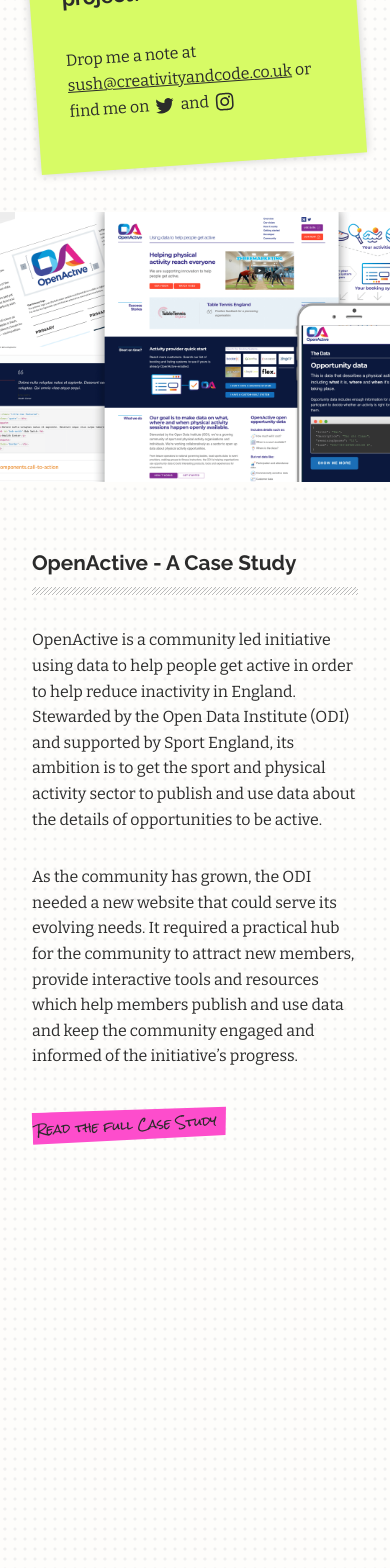
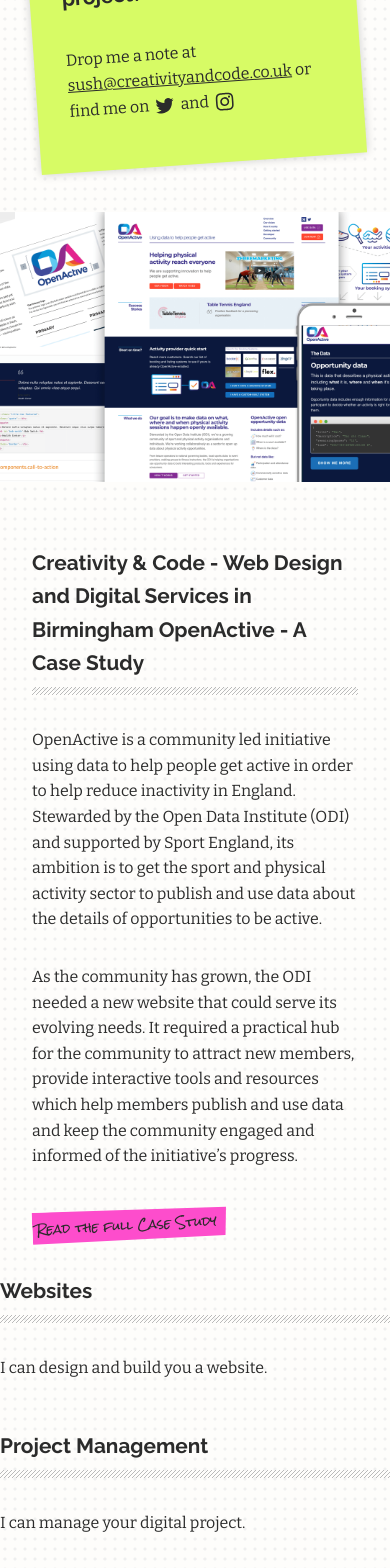
Before and after one commit to maxray/maxray.github.io, a Jekyll site: the page built from index.html, in a window 390 px wide. Shown: the part 1226-2794 px from the top of the page. Built offline with Jekyll 4.4.1, drawn with Linux system fonts in a browser that asks for light colours.

Commit message:
title tweak

```diff
--- a/css/main.css
+++ b/css/main.css
@@ -529,6 +529,16 @@
   #list2 section {
     padding: 2rem; }
 
+#my-services {
+  display: grid;
+  grid-template-columns: 1fr  1fr;
+  grid-gap: 1rem; }
+  @media only screen and (max-width: 600px) {
+    #my-services {
+      grid-template-columns: 1fr; } }
+  #my-services .my-service {
+    grid-column: 1fr; }
+
 #feature {
   grid-column: 1 / span 5;
   grid-row: 3;
--- a/index.html
+++ b/index.html
@@ -1,5 +1,6 @@
 ---
 layout: default
+title: Creativity & Code - Web Design and Digital Services in Birmingham
 ---
 
     <article id="introduction">
@@ -44,85 +45,13 @@
       </div>
       </article>
     </section>
-
-    <!-- <section id="feature">
-        <h4> Recent Posts </h4>
-      <article>
-         {% assign work =  site.categories.Work    %}
-          {% for post in work limit:1 offset:2 %}
-        <div  style="background: url({{post.thumbnail_image | relative_url}})top center / cover no-repeat;">
-          <a href="{{ post.url }}" class="second-cta blog">{{post.title }}</a>
-          {% endfor %}
-        </div>
-          {% assign play =  site.categories.Play    %}
-          {% for post in play limit:1  %}
-        <div   style="background: url({{post.thumbnail_image | relative_url}})top center / cover no-repeat;">
-
-           <a href="{{ post.url }}" class="second-cta blog">{{post.title }}</a>
-          {% endfor %}
-        </div>
-        {% for post in site.products limit:1 %}
-        <div   style="background: url({{post.thumbnail_image | relative_url}})top center / cover no-repeat;">
-           <a href="{{ post.url }}" class="second-cta art">{{post.title }} - £{{post.price }}</a>
-          {% endfor %}</div>
-
-          {% for page in site.pages   %}
-         {% if page.title == 'Services' %}
-
-
-        <div   style="background: url({{page.thumbnail_image | relative_url}})top center / cover no-repeat;"> <a href="{{page.url }}" class="second-cta services">{{page.title }}</a>
-          </div>
-      {% endif %}
-        {% endfor %}
-      </article>
-    </section> -->
-
-
-
-
-
-
-<!--       <section id="archive">
-    <h3>Older Posts</h3>
-    <ul class="this">
-    {%for post in site.posts offset:1 %}
-      {% unless post.next %}
-
-      {% else %}
-        {% capture year %}{{ post.date | date: '%Y' }}{% endcapture %}
-        {% capture nyear %}{{ post.next.date | date: '%Y' }}{% endcapture %}
-        {% if year != nyear %}
-          </ul>
-          <h3>{{ post.date | date: '%Y' }}</h3>
-          <ul class="past">
-        {% endif %}
-      {% endunless %}
-        <li><img src="{{ site.baseurl }}/assets/{{post.categories}}.svg" width="15" height="15"/> <time>{{ post.date | date:"%d %b" }}</time> - <a href="{{ post.url }}">{{ post.title }}</a></li>
-    {% endfor %}
-    </ul>
-  </section>
-    </div>
-  </div> -->
-<!--   <h1 class="page-heading">Posts</h1> -->
-
-
-
-
-
-
-
-<!--   <ul class="post-list">
-    {% for post in site.posts %}
-      <li>
-        <span class="post-meta">{{ post.date | date: "%b %-d, %Y" }}</span>
-
-        <h2>
-          <a class="post-link" href="{{ post.url | prepend: site.baseurl }}">{{ post.title }}</a>
-        </h2>
-      </li>
-    {% endfor %}
-  </ul> -->
-
-
-<!--
-</div> -->
+    <section id="my-services">
+      <div class="my-service">
+        <h3>Websites</h3>
+        <p>I can design and build you a website.</p>
+      </div>
+      <div class="my-service">
+        <h3>Project Management</h3>
+        <p>I can manage your digital project.</p>
+      </div>
+    </section>
--- a/services.html
+++ b/services.html
@@ -1,6 +1,6 @@
 ---
-title: Services
-permalink: "/services/"
+title: Web Design and Digital Services
+permalink: "/digital-services/"
 thumbnail_image: "/uploads/services.png"
 layout: page
 ---
```
Also changed, not shown: _sass/_layout.scss (+14 -0 lines).
